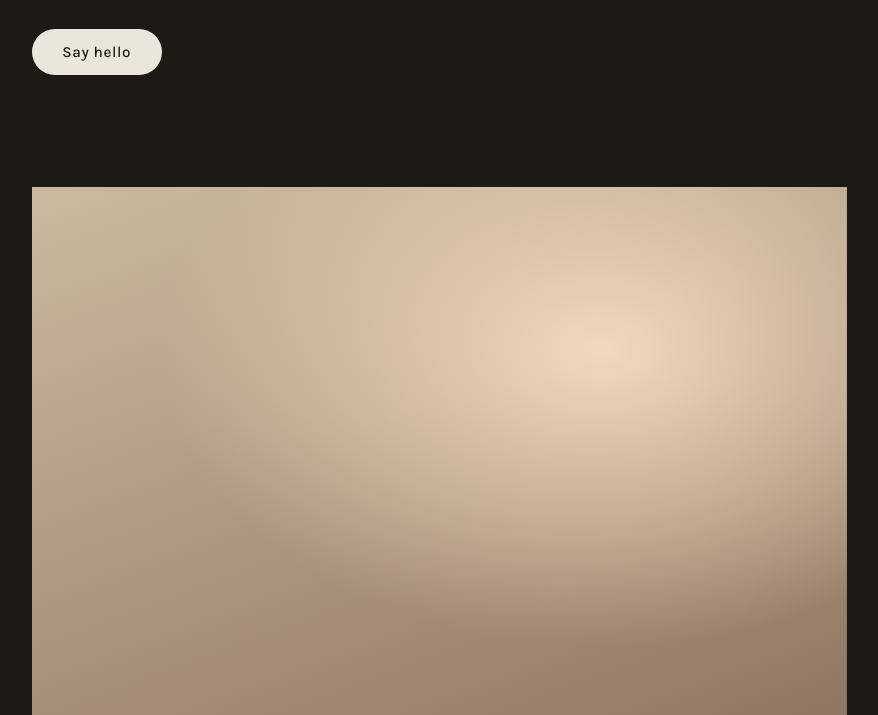
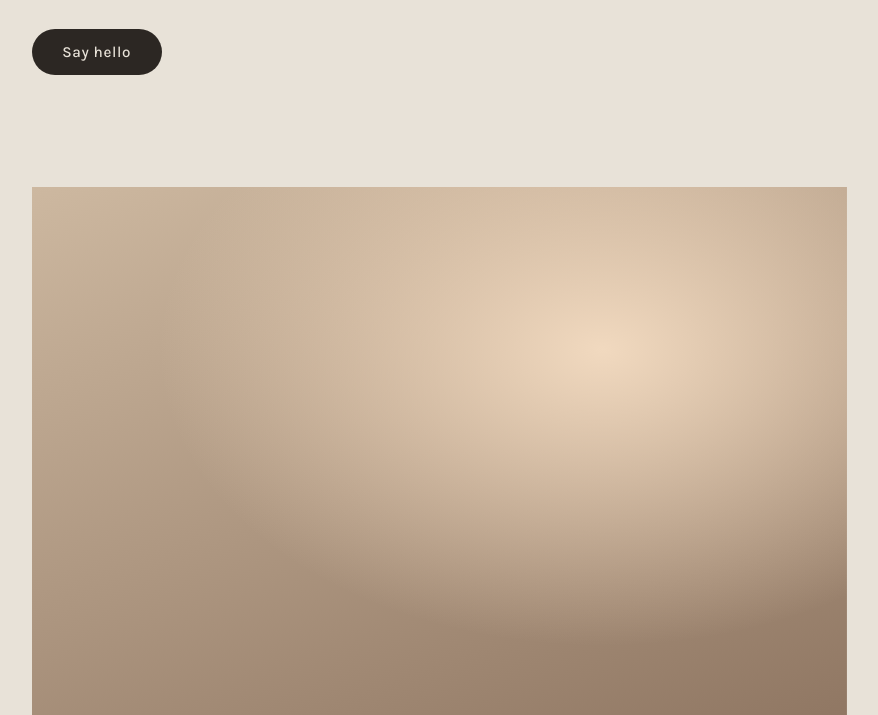
Before and after one commit to jaydenong722/serena-lee-website, a plain HTML site: page index.html in a window 1280 px wide. Shown: the part 328-1043 px from the top of the page, without its empty margins (61-939 px from the left). Drawn offline with Linux system fonts and the light colour scheme.

Commit message:
Switch site to a light theme
Co-Authored-By: Claude Sonnet 5.5 <noreply@anthropic.com>
Claude-Session: https://claude.ai/code/session_0195g7cF3rh98ActQ3V4G12k

```diff
--- a/index.html
+++ b/index.html
@@ -15,14 +15,14 @@
 <style>
   /* Layout idea: quiet hero, then a slow, uneven scroll of large photographs with wide margins, ending on one plain contact block. */
   :root {
-    --paper: #1c1916;
-    --ink: #ece5da;
-    --muted: #a39789;
-    --clay: #d49c84;
-    --frame: #2b2723;
+    --paper: #e8e2d8;
+    --ink: #2c2723;
+    --muted: #7a7066;
+    --clay: #8f5f4a;
+    --frame: #dcd4c7;
     --font-display: "Fraunces", Georgia, "Times New Roman", serif;
     --font-body: "Karla", "Helvetica Neue", Arial, sans-serif;
-    color-scheme: dark;
+    color-scheme: light;
   }
 
   * { box-sizing: border-box; margin: 0; }
```
